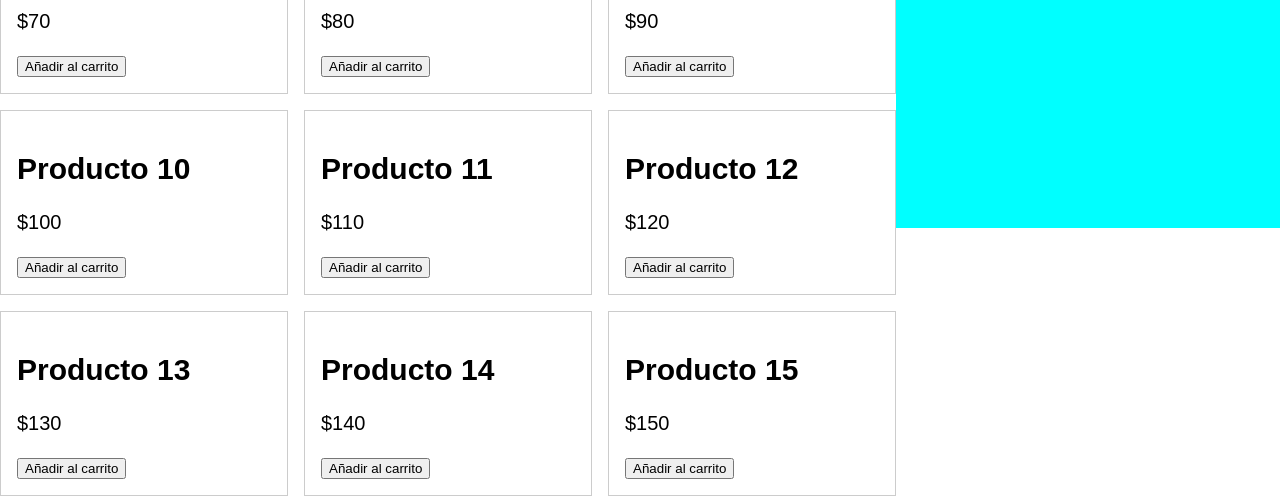
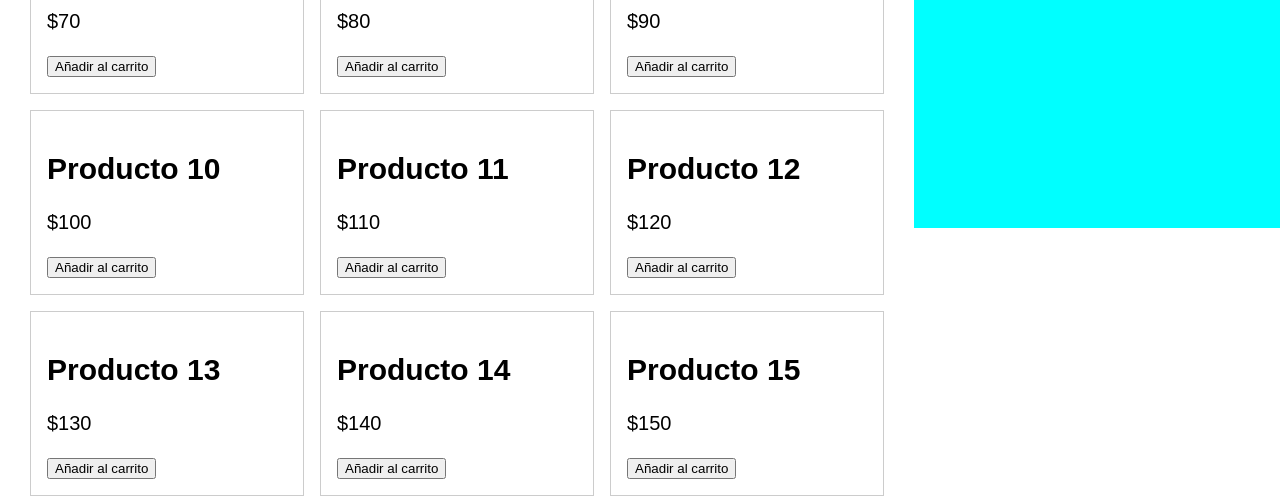
Before and after one commit to NextGenTx/artstudio, an Astro site: page / in a window 1280 px wide. Shown: the part 572-1068 px from the top of the page. Built offline with nearby package versions, Linux system fonts and the light colour scheme; Astro itself is replaced by a stand-in of ours.

Commit message:
Se cambio padding de productos

```diff
--- a/src/components/Productos.astro
+++ b/src/components/Productos.astro
@@ -38,6 +38,7 @@ const products = [
     grid-template-rows: repeat(5, auto);
     gap: 1rem;
     width: 70%;
+    padding: 0px 30px;
   }
 
   .product-item {
```
